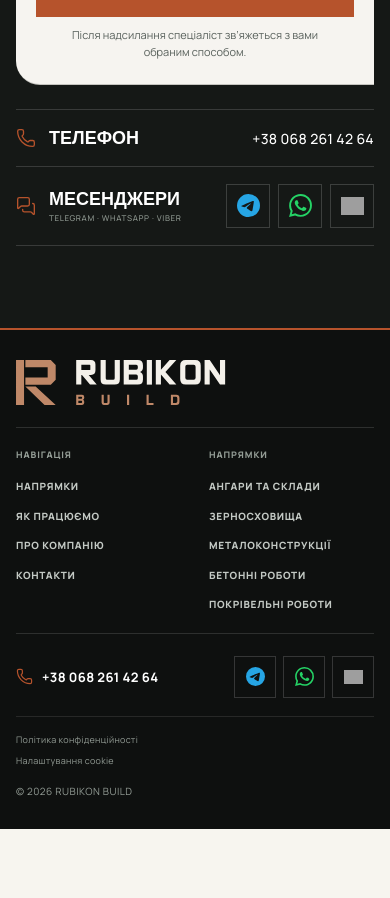
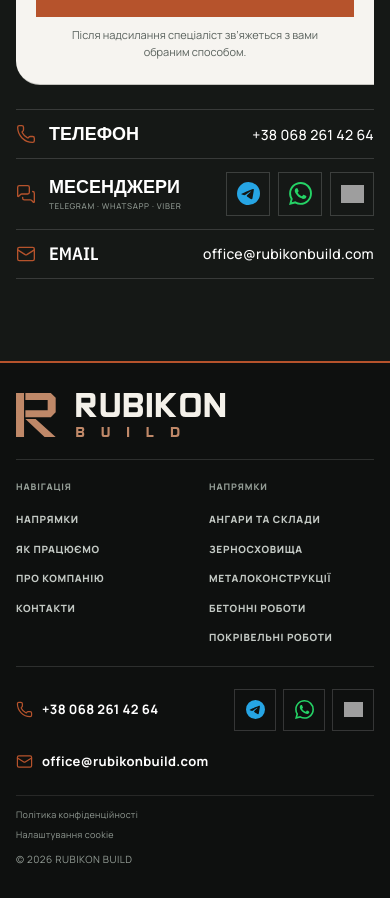
Before and after one commit to leusd100/rubikon-build, a Next.js app: page /napryamky in a window 390 px wide. Shown: the part 5630-6528 px from the top of the page. Before the commit the page ends 6459 px from the top, so only its background shows below. Built offline with nearby package versions, Linux system fonts and the light colour scheme; grey boxes are pictures that could not be loaded.

Commit message:
feat(contacts): office@rubikonbuild.com as the company email (#89)

```diff
--- a/app/components/InquirySection.tsx
+++ b/app/components/InquirySection.tsx
@@ -1,4 +1,4 @@
-import { MessagesSquare, Phone } from 'lucide-react';
+import { Mail, MessagesSquare, Phone } from 'lucide-react';
 import ProjectInquiryForm from './ProjectInquiryForm';
 import { MessengerLinks } from './SiteChrome';
 import { company, companyContactLinks } from '../data/company';
@@ -20,8 +20,8 @@ type InquirySectionProps = {
  *
  * The homepage used to carry its own hand-written copy of this markup. The two drifted (the
  * homepage's copy still had an `id="contact-note"` nothing referenced), which is exactly the
- * failure mode owning it in one place prevents: the phone/messenger block below is the contact
- * detail for the whole site, and it is now edited once.
+ * failure mode owning it in one place prevents: the phone/messenger/email block below is the
+ * contact detail for the whole site, and it is now edited once.
  */
 export default function InquirySection({
   eyebrow,
@@ -49,6 +49,9 @@ export default function InquirySection({
               </b>
               <MessengerLinks className="contact-messengers" />
             </div>
+            <a className="pending-contact contact-email" href={companyContactLinks.email}>
+              <b><Mail aria-hidden="true" />Email</b>{' '}<i>{company.email}</i>
+            </a>
           </div>
         </div>
         <ProjectInquiryForm defaultDirection={defaultDirection} />
--- a/app/components/SiteChrome.tsx
+++ b/app/components/SiteChrome.tsx
@@ -1,5 +1,5 @@
 import Image from 'next/image';
-import { Phone } from 'lucide-react';
+import { Mail, Phone } from 'lucide-react';
 import type { ReactNode } from 'react';
 import { CookieSettingsButton } from './AnalyticsConsent';
 import MobileMenu from './MobileMenu';
@@ -126,6 +126,9 @@ export function SiteHeader() {
             <span><small>Телефон</small><strong>{company.phone.display}</strong></span>
           </a>
           <MessengerLinks className="header-messengers" />
+          <a className="messenger-link header-email" href={companyContactLinks.email} aria-label={`Email, ${company.email}`} title={company.email}>
+            <Mail aria-hidden="true" />
+          </a>
         </div>
         <MobileMenu>
           <summary aria-label="Відкрити або закрити меню">
@@ -137,6 +140,7 @@ export function SiteHeader() {
               <a href={item.href} key={item.href}><small>{String(index + 1).padStart(2, '0')}</small> {item.label}</a>
             ))}
             <MessengerLinks className="mobile-messengers" />
+            <a className="mobile-email" href={companyContactLinks.email}><Mail aria-hidden="true" /> {company.email}</a>
           </nav>
         </MobileMenu>
       </div>
@@ -171,6 +175,10 @@ export function SiteFooter() {
           <a className="footer-phone" href={companyContactLinks.phone}>
             <Phone aria-hidden="true" />
             <span>{company.phone.display}</span>
+          </a>
+          <a className="footer-email" href={companyContactLinks.email}>
+            <Mail aria-hidden="true" />
+            <span>{company.email}</span>
           </a>
           <MessengerLinks className="footer-messengers" />
           <div className="footer-legal">
--- a/app/data/company.ts
+++ b/app/data/company.ts
@@ -16,10 +16,13 @@ export const company = {
     display: '+38 068 261 42 64',
     encodedInternational: '%2B380682614264',
   },
+  // The one public mailbox. Other role addresses are not public channels yet.
+  email: 'office@rubikonbuild.com',
 } as const;
 
 export const companyContactLinks = {
   phone: `tel:${company.phone.international}`,
+  email: `mailto:${company.email}`,
   telegram: `https://t.me/+${company.phone.digits}`,
   whatsapp: `https://wa.me/${company.phone.digits}`,
   viber: `viber://chat?number=${company.phone.encodedInternational}`,
--- a/app/globals.css
+++ b/app/globals.css
@@ -142,6 +142,8 @@ section[id] { scroll-margin-top: 116px; }
 .messenger-link span { font-size: 10px; font-weight: 800; line-height: 1; letter-spacing: .08em; }
 .header-messengers .messenger-link { width: 44px; border-left: 1px solid rgba(255,255,255,.18); }
 .header-messengers .messenger-link span { display: none; }
+.header-email { width: 44px; border-left: 1px solid rgba(255,255,255,.18); }
+.header-email svg { width: 18px; height: 18px; color: var(--accent); stroke-width: 1.7; }
 .messenger-link:hover, .messenger-link:focus-visible { color: white; background: rgba(255,255,255,.08); }
 .messenger-link:hover .messenger-brand-icon, .messenger-link:focus-visible .messenger-brand-icon { transform: translateY(-1px) scale(1.08); filter: saturate(1.15) brightness(1.08); }
 .messenger-link:active .messenger-brand-icon { transform: translateY(0) scale(.96); }
@@ -162,6 +164,8 @@ section[id] { scroll-margin-top: 116px; }
   .mobile-menu nav .mobile-messengers .messenger-link { min-height: 46px; display: flex; align-items: center; justify-content: center; gap: 7px; border: 1px solid rgba(255,255,255,.15); font-size: 8px; }
   .mobile-menu nav .mobile-messengers .messenger-link:hover { border-color: var(--accent); }
 .mobile-menu nav .mobile-messengers .messenger-brand-icon { width: 22px; height: 22px; }
+.mobile-menu nav .mobile-email { border-top: 1px solid rgba(255,255,255,.12); font-size: 14px; font-weight: 600; letter-spacing: .01em; }
+.mobile-menu nav .mobile-email svg { width: 18px; height: 18px; color: var(--accent); stroke-width: 1.7; }
 
 .hero { position: relative; min-height: 900px; height: 100svh; display: flex; align-items: flex-end; overflow: hidden; color: white; background: #101012; }
 .hero-media { position: absolute; z-index: 0; inset: 0; }
@@ -221,6 +225,9 @@ section[id] { scroll-margin-top: 116px; }
 .hero-messengers .messenger-link + .messenger-link { border-left: 1px solid rgba(255,255,255,.15); }
 .hero-messengers .messenger-link span { display: inline; color: rgba(255,255,255,.72); font-size: 10px; letter-spacing: .025em; text-transform: none; }
 .hero-messengers .messenger-brand-icon { width: 18px; height: 18px; }
+.hero-email { width: 100%; min-height: 44px; display: flex; align-items: center; justify-content: center; gap: 7px; border-bottom: 1px solid rgba(255,255,255,.15); }
+.hero-email svg { width: 17px; height: 17px; color: var(--accent); stroke-width: 1.7; }
+.hero-email span { color: rgba(255,255,255,.72); font-size: 10px; letter-spacing: .025em; text-transform: none; }
 .hero-signature { position: absolute; z-index: 2; right: -9px; top: 49%; color: rgba(255,255,255,.57); font-size: 9px; font-weight: 800; letter-spacing: .28em; writing-mode: vertical-rl; transform: rotate(180deg); }
 
 .services { background: var(--surface-muted); }
@@ -360,9 +367,10 @@ section[id] { scroll-margin-top: 116px; }
 .pending-contact b small { color: #8c958e; font: 500 8px/1.35 var(--font-manrope), sans-serif; letter-spacing: .08em; }
 .pending-contact b svg { width: 20px; height: 20px; color: var(--accent); stroke-width: 1.6; }
 .pending-contact i { color: #8c958e; font: 500 10px/1.5 var(--font-manrope), sans-serif; letter-spacing: .06em; text-transform: uppercase; }
-.contact-phone { align-items: center; transition: color var(--duration-fast) ease; }
-.contact-phone i { color: white; font-size: 14px; font-style: normal; letter-spacing: .02em; text-transform: none; }
-.contact-phone:hover { color: var(--accent); }
+.contact-phone, .contact-email { align-items: center; transition: color var(--duration-fast) ease; }
+.contact-phone i, .contact-email i { color: white; font-size: 14px; font-style: normal; letter-spacing: .02em; text-transform: none; }
+.contact-email i { min-width: 0; overflow-wrap: anywhere; text-align: right; }
+.contact-phone:hover, .contact-email:hover { color: var(--accent); }
 .contact-messenger-row { align-items: center; }
 .contact-messengers { display: flex; gap: 8px; }
 .contact-messengers .messenger-link { width: var(--control-min-height); height: var(--control-min-height); border: 1px solid rgba(255,255,255,.17); }
@@ -714,8 +722,8 @@ footer > .section-divider-accent { width: 100%; height: 2px; }
 .footer-nav a, .footer-directions a { white-space: nowrap; transition: color var(--duration-fast) ease; }
 .footer-nav a:hover, .footer-directions a:hover { color: white; }
 .footer-contact-stack { display: grid; justify-items: start; justify-self: start; padding-top: 3px; gap: 12px; }
-.footer-phone { display: inline-flex; align-items: center; gap: 9px; color: white; font-size: 13px; font-weight: 700; letter-spacing: .025em; }
-.footer-phone svg { width: 17px; height: 17px; color: var(--accent); stroke-width: 1.7; }
+.footer-phone, .footer-email { display: inline-flex; align-items: center; gap: 9px; color: white; font-size: 13px; font-weight: 700; letter-spacing: .025em; }
+.footer-phone svg, .footer-email svg { width: 17px; height: 17px; color: var(--accent); stroke-width: 1.7; }
 .footer-messengers { display: flex; gap: 7px; }
 .footer-messengers .messenger-link { width: 44px; height: 44px; border: 1px solid rgba(255,255,255,.16); }
 .footer-messengers .messenger-brand-icon { width: 19px; height: 19px; }
@@ -834,14 +842,16 @@ footer > .section-divider-accent { width: 100%; height: 2px; }
   .contact-title-break { display: none; }
   .contact-copy > p:not(.eyebrow) { max-width: 720px; margin-bottom: 0; }
   .contact-links { align-self: stretch; display: grid; grid-template-columns: repeat(2, minmax(0, 1fr)); }
-  .contact-links .pending-contact:first-child { padding-right: clamp(22px, 3vw, 36px); }
-  .contact-links .pending-contact:last-child { padding-left: clamp(22px, 3vw, 36px); border-left: 1px solid rgba(255,255,255,.15); }
+  .contact-links .contact-phone { padding-right: clamp(22px, 3vw, 36px); }
+  .contact-links .contact-messenger-row { padding-left: clamp(22px, 3vw, 36px); border-left: 1px solid rgba(255,255,255,.15); }
+  .contact-links .contact-email { grid-column: 1 / -1; }
   .nav-wrap { gap: 10px; }
   .brand { width: 226px; }
   .desktop-nav { gap: clamp(11px, 1.25vw, 14px); font-size: clamp(14px, 1.45vw, 15px); }
   .header-contact { padding-inline: 10px; }
   .header-phone { min-width: 150px; }
   .header-messengers .messenger-link { width: 40px; }
+  .header-email { width: 40px; }
 }
 
 /* Nav switches to the mobile menu at the wider max-width:1000px block below (960 < 1000, so
@@ -862,7 +872,7 @@ footer > .section-divider-accent { width: 100%; height: 2px; }
   /* Spans both rows so it starts level with the brand instead of leaving the whole
      top-right corner empty above it. */
   .footer-contact-stack { grid-column: 3; grid-row: 1 / span 2; justify-self: end; min-width: 0; }
-  .footer-phone { white-space: nowrap; }
+  .footer-phone, .footer-email { white-space: nowrap; }
 }
 
 /* The compact desktop header reaches its safe minimum at 1001px. */
@@ -964,7 +974,8 @@ footer > .section-divider-accent { width: 100%; height: 2px; }
   .inquiry-form-submit-layout { grid-template-columns: 1fr; gap: 22px; }
   .inquiry-status { padding-inline: 20px; }
   .contact-links { display: block; }
-  .contact-links .pending-contact:first-child, .contact-links .pending-contact:last-child { padding-inline: 0; border-left: 0; }
+  .pending-contact { padding-block: 13px; }
+  .contact-links .contact-phone, .contact-links .contact-messenger-row { padding-inline: 0; border-left: 0; }
   .subhero, .service-subhero { min-height: 660px; height: auto; }
   .subhero-grid { background-size: 46px 46px; }
   .directions-hero-sequence-image { object-position: var(--directions-hero-image-position-mobile, center 60%); }
@@ -1018,12 +1029,13 @@ footer > .section-divider-accent { width: 100%; height: 2px; }
   .footer-nav { grid-column: 1; }
   .footer-directions { grid-column: 2; }
   .footer-group-title { margin-bottom: 4px; }
-  .footer-contact-stack { grid-column: 1 / -1; grid-row: 3; width: 100%; display: grid; grid-template-columns: minmax(0, 1fr) auto; align-items: center; justify-items: start; justify-self: stretch; gap: 16px 18px; margin-top: 0; padding-top: 22px; border-top: 1px solid rgba(255,255,255,.13); }
+  .footer-contact-stack { grid-column: 1 / -1; grid-row: 3; width: 100%; display: grid; grid-template-columns: minmax(0, 1fr) auto; align-items: center; justify-items: start; justify-self: stretch; gap: 10px 18px; margin-top: 0; padding-top: 22px; border-top: 1px solid rgba(255,255,255,.13); }
   .footer-phone { grid-column: 1; grid-row: 1; min-height: 42px; margin: 0; }
+  .footer-email { grid-column: 1 / -1; grid-row: 2; min-height: 42px; margin: 0; }
   .footer-messengers { grid-column: 2; grid-row: 1; justify-self: end; margin: 0; }
   .footer-messengers .messenger-link { width: 42px; height: 42px; }
-  .footer-legal { grid-column: 1 / -1; grid-row: 2; width: 100%; margin: 2px 0 0; padding-top: 16px; border-top: 1px solid rgba(255,255,255,.1); }
-  .footer-contact-stack > span { grid-column: 1 / -1; grid-row: 3; }
+  .footer-legal { grid-column: 1 / -1; grid-row: 3; width: 100%; margin: 2px 0 0; padding-top: 12px; border-top: 1px solid rgba(255,255,255,.1); }
+  .footer-contact-stack > span { grid-column: 1 / -1; grid-row: 4; }
   .cookie-banner { right: 16px; bottom: 16px; width: calc(100% - 32px); max-height: calc(100vh - 24px); grid-template-columns: 1fr; gap: 20px; padding: 22px; }
   .cookie-actions { grid-template-columns: 1fr; }
   .cookie-toggle-options { max-width: none; }
@@ -1078,11 +1090,13 @@ footer > .section-divider-accent { width: 100%; height: 2px; }
      place; computed output is unchanged; margin-top is unset here so it keeps inheriting the
      760px tier's 6px). */
   .mobile-menu summary { min-width: 82px; padding-inline: 10px; }
-  .footer-contact-stack { gap: 14px 12px; }
-  .footer-phone { font-size: 12px; }
+  .footer-contact-stack { gap: 10px 12px; }
+  .footer-phone, .footer-email { font-size: 12px; }
   .footer-messengers .messenger-link { width: 38px; height: 38px; }
-  .contact-messenger-row { align-items: flex-start; flex-direction: column; gap: 12px; }
-  .contact-messengers { margin-left: 33px; }
+  /* One row, as on every wider phone: the label, then the three 44 px buttons packed a little
+     closer. Below ~354 px there is no room for both, so the buttons wrap under the label. */
+  .contact-messenger-row { flex-wrap: wrap; gap: 12px; }
+  .contact-messengers { gap: 6px; }
 }
 
 /* Compact contact mode for low-height laptop viewports. */
--- a/app/layout.tsx
+++ b/app/layout.tsx
@@ -95,6 +95,7 @@ const organizationData = {
   },
   image: `${company.siteUrl}/og.jpg`,
   telephone: company.phone.international,
+  email: company.email,
   description: company.description,
   areaServed: company.serviceAreas.map((name, index) => ({
     '@type': index === 0 ? 'AdministrativeArea' : 'Country',
```
Also changed, not shown: app/page.tsx (+6 -1 lines), 2 other files (tests, documents, lock files or other folders).
